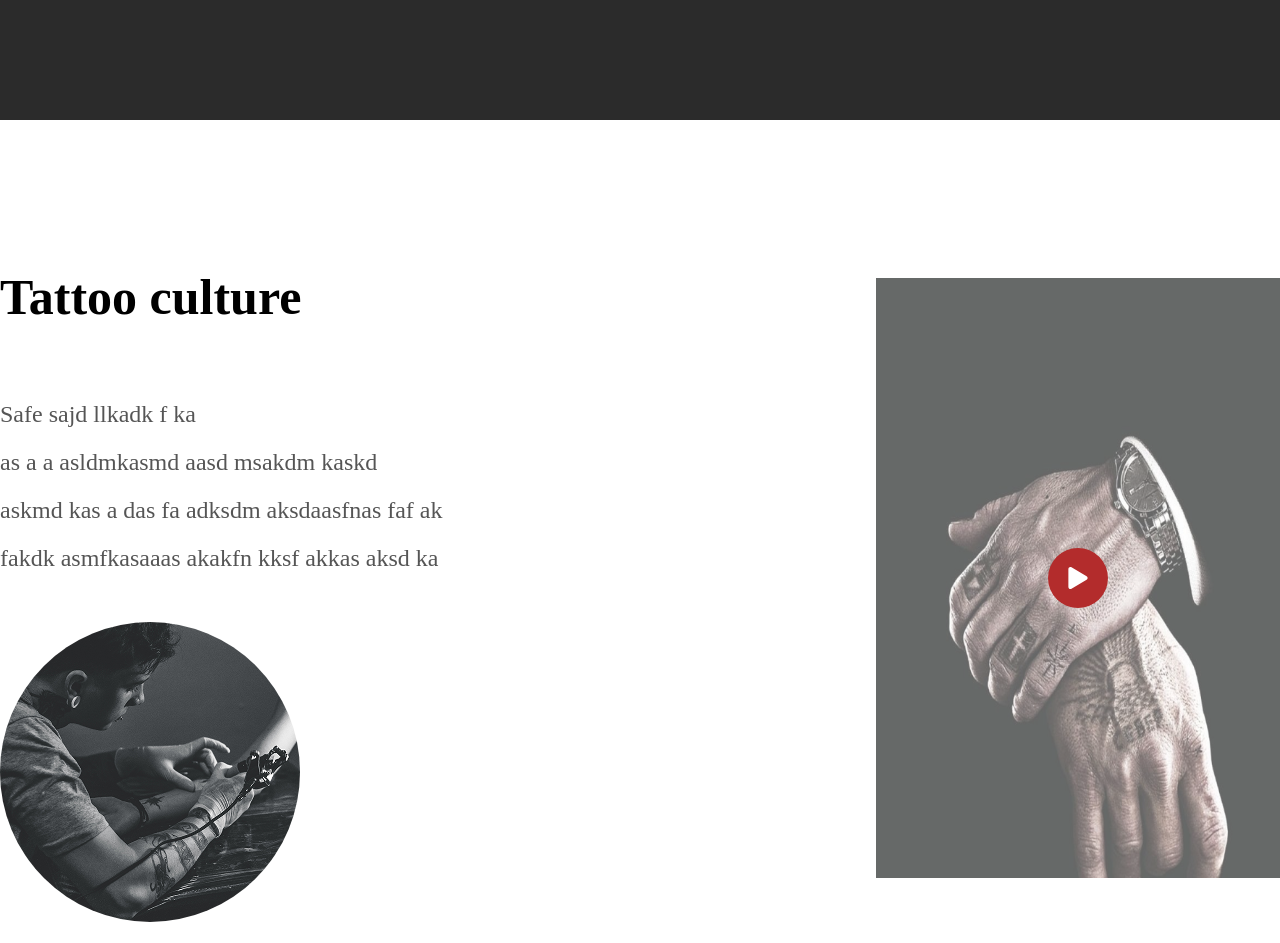
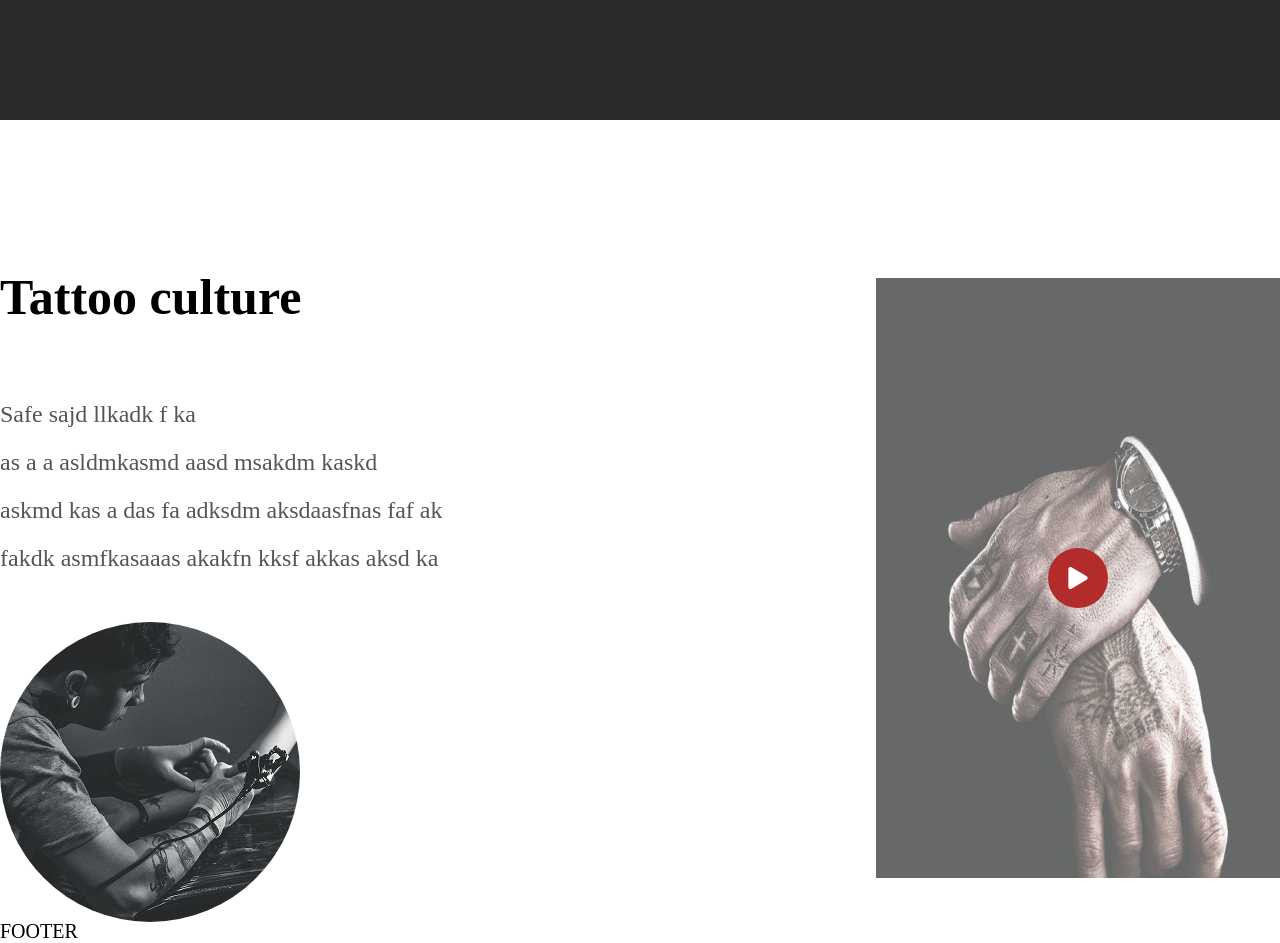
Before and after one commit to mutednew/tattoo-salon, a React (Vite) app: page / in a window 1280 px wide. Shown: the part 1680-2623 px from the top of the page. Before the commit the page ends 2602 px from the top, so only its background shows below. Built offline with nearby package versions, Linux system fonts and the light colour scheme; a web font is replaced by a local one.

Commit message:
home update

```diff
--- a/src/components/sections/cultureSection/CultureSection.jsx
+++ b/src/components/sections/cultureSection/CultureSection.jsx
@@ -6,7 +6,6 @@ import YouTubeIcon from "../../icons/YouTubeIcon.jsx";
 const CultureSection = () => {
     return (
         <div className={cl.section}>
-            <div className={cl.container}>
             <div className={cl.left}>
                 <h1 className={cl.title}>Tattoo culture</h1>
                 <p className={cl.description}>
@@ -15,6 +14,7 @@ const CultureSection = () => {
                     askmd kas a das fa adksdm aksdaasfnas faf ak<br />
                     fakdk asmfkasaaas akakfn kksf akkas aksd ka
                 </p>
+
                 <div className={cl.circleImage}>
                     <img
                         src="/pexels.png"
@@ -22,6 +22,7 @@ const CultureSection = () => {
                     />
                 </div>
             </div>
+
             <div className={cl.right}>
                 <div className={cl.videoContainer}>
                     <img
@@ -29,9 +30,9 @@ const CultureSection = () => {
                         alt="Tattoo Hands"
                         className={cl.videoImage}
                     />
+
                     <div className={cl.playButton}>
                         <FaPlay />
-                        </div>
                     </div>
                 </div>
             </div>
--- a/src/components/sections/cultureSection/CultureSection.module.css
+++ b/src/components/sections/cultureSection/CultureSection.module.css
@@ -3,21 +3,11 @@
     height: 100vh;
 
     display: flex;
+    justify-content: space-between;
     align-items: center;
 
     background-color: #fff;
     padding: 116px 0 0 0;
-}
-
-.container {
-    width: 100%;
-    max-width: 1440px;
-
-    display: flex;
-    justify-content: space-between;
-    align-items: center;
-
-    margin: 0 auto;
 }
 
 .left {
--- a/src/pages/home/Home.jsx
+++ b/src/pages/home/Home.jsx
@@ -4,14 +4,23 @@ import Header from "../../components/header/Header.jsx";
 import HeroSection from "../../components/sections/heroSection/HeroSection.jsx";
 import StylesSection from "../../components/sections/stylesSection/StylesSection.jsx";
 import CultureSection from "../../components/sections/cultureSection/CultureSection.jsx";
+import Footer from "../../components/footer/Footer.jsx";
 
 const Home = () => {
     return (
         <>
             <Header />
-            <HeroSection />
+
+            <div className={cl.container}>
+                <HeroSection />
+            </div>
+
             <StylesSection />
-            <CultureSection />
+
+            <div className={cl.container}>
+                <CultureSection />
+                <Footer />
+            </div>
         </>
     );
 };
--- a/src/pages/home/Home.module.css
+++ b/src/pages/home/Home.module.css
@@ -0,0 +1,6 @@
+.container {
+    width: 100%;
+    max-width: 1440px;
+
+    margin: 0 auto;
+}
```
Lines whose indentation alone changed are shown as unchanged.
